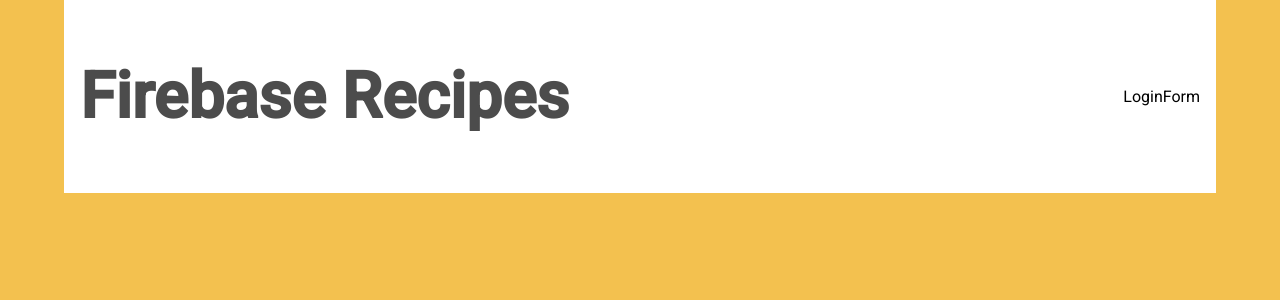
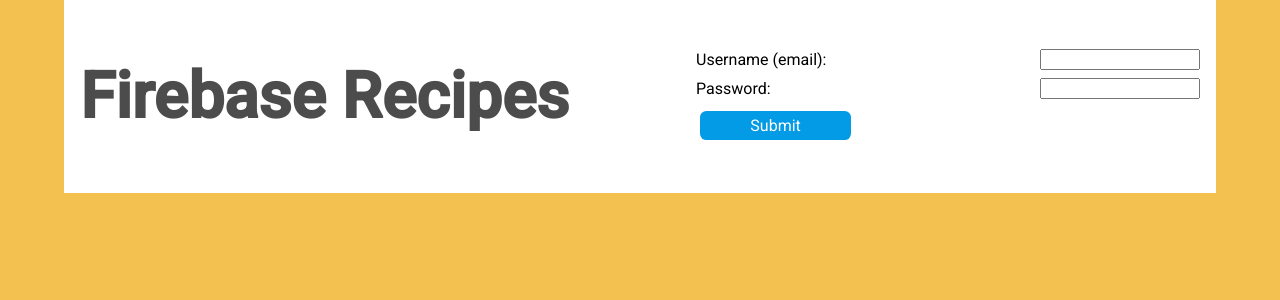
Before and after one commit to DDeForce/udemy-firebase-2, a React (Create React App) app: page / in a window 1280 px wide. Shown: the top 300 px of the page. Built offline with nearby package versions, Linux system fonts and the light colour scheme; no server answers.

Commit message:
login form register part done

```diff
--- a/src/components/LoginForm.js
+++ b/src/components/LoginForm.js
@@ -4,7 +4,66 @@
 import React from "react";
 
 const LoginForm = ({ existingUser }) => {
-  return <div>LoginForm</div>;
+  const [username, setUsername] = useState("");
+  const [password, setPassword] = useState("");
+
+  const handleSubmit = async (event) => {
+    event.preventDefault();
+
+    try {
+      await firebaseAuthService.registerUser(username, password);
+      setUsername("");
+      setPassword("");
+    } catch (error) {
+      // console.error();
+      alert(error.message);
+    }
+  };
+
+  const handleLogout = () => {
+    firebaseAuthService.logoutUser();
+  };
+
+  return (
+    <div className="login-form-container">
+      {existingUser ? (
+        <div className="row">
+          <h3>Welcome, {existingUser.email}</h3>
+          <button
+            type="button"
+            className="primary-button"
+            onClick={handleLogout}
+          >
+            Logout
+          </button>
+        </div>
+      ) : (
+        <form onSubmit={handleSubmit} className="login-form">
+          <label className="input-label login-label">
+            Username (email):
+            <input
+              type="email"
+              required
+              value={username}
+              onChange={(e) => setUsername(e.target.value)}
+            />
+          </label>
+          <label className="input-label login-label">
+            Password:
+            <input
+              type="password"
+              required
+              value={password}
+              onChange={(e) => setPassword(e.target.value)}
+            />
+          </label>
+          <div className="button-box">
+            <button className="primary-button">Submit</button>
+          </div>
+        </form>
+      )}
+    </div>
+  );
 };
 
 export default LoginForm;
```
